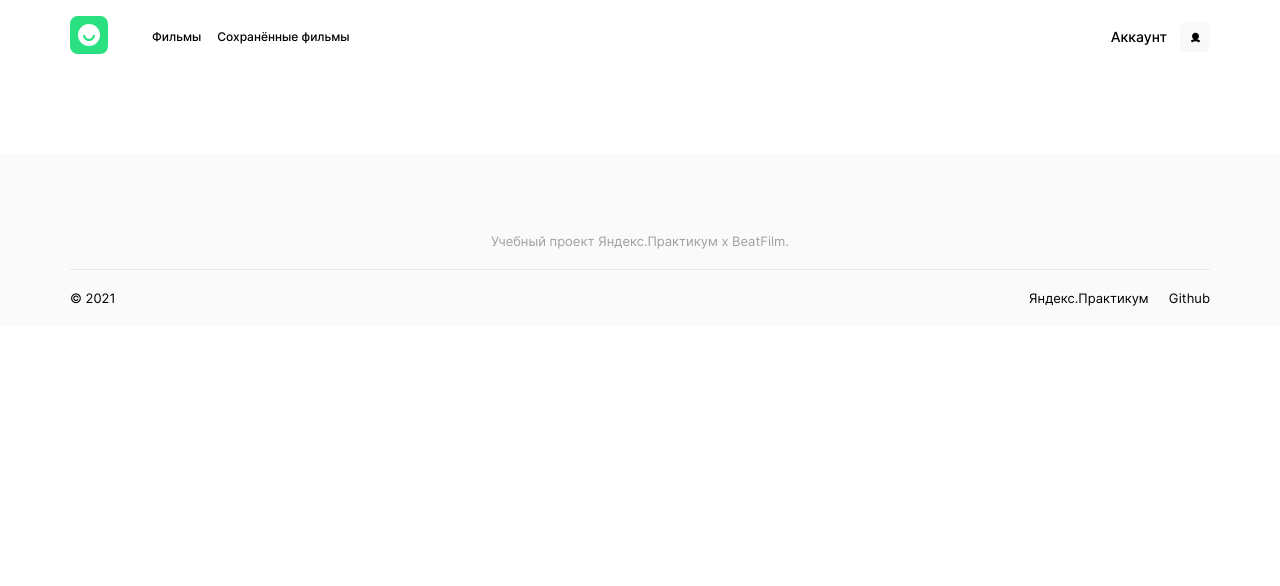
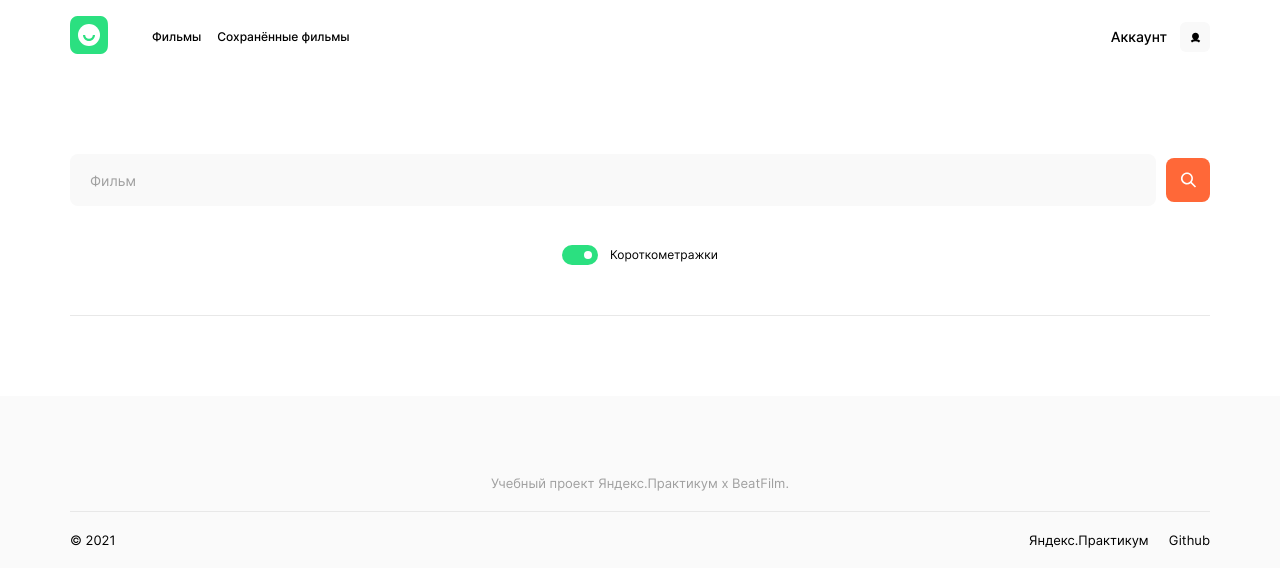
Before and after one commit to SofaLis/movies-explorer-frontend, a React (Create React App) app: page /movies in a window 1280 px wide. Shown: the top 586 px of the page. Built offline with nearby package versions, Linux system fonts and the light colour scheme.

Commit message:
feat: добавили компонент поиска фильма

```diff
--- a/src/components/FilterCheckbox/FilterCheckbox.css
+++ b/src/components/FilterCheckbox/FilterCheckbox.css
@@ -0,0 +1,48 @@
+.checkbox {
+    padding: 28px 0 39px;
+    border-bottom: 1px solid #E8E8E8;
+    display: flex;
+    align-items: center;
+    justify-content: center;
+}
+
+.checkbox__container {
+    display: flex;
+    gap: 12px;
+    align-items: center;
+    justify-content: center;
+}
+
+.checkbox__input {
+    width: 36px;
+    height: 20px;
+    background-image: url(../../images/checkbocks_on.svg);
+    transition: all 0.5s ease;
+}
+
+.isSelected {
+    background-image: url(../../images/checkbocks_off.svg);
+    transition: all 0.5s ease;
+}
+
+.checkbox__text {
+    font-weight: 400;
+    font-size: 12px;
+    line-height: 18px;
+}
+
+@media screen and (max-width: 850px) {
+    .checkbox {
+        padding: 40px 0;
+    }
+}
+
+@media screen and (max-width: 450px) {
+    .checkbox {
+        padding-top: 46px;
+    }
+
+    .checkbox__text {
+        font-size: 11px;
+    }
+}
--- a/src/components/FilterCheckbox/FilterCheckbox.js
+++ b/src/components/FilterCheckbox/FilterCheckbox.js
@@ -0,0 +1,20 @@
+import { useCallback, useState } from "react";
+import React from 'react';
+import './FilterCheckbox.css';
+
+
+export default function FilterCheckbox(props) {
+
+    const [isShort, setIsShort] = useState(false);
+    function onSelectShort () {
+        isShort ? setIsShort(false) : setIsShort(true);
+    }
+    return (
+        <div className="checkbox">
+            <div className="checkbox__container">
+                <div className={`checkbox__input ${isShort ? "isSelected" : ""}`} onClick={onSelectShort} />
+                <p className="checkbox__text">Короткометражки</p>
+            </div>
+        </div>
+    );
+}
--- a/src/components/Movies/Movies.css
+++ b/src/components/Movies/Movies.css
@@ -4,13 +4,13 @@
 }
 
 @media screen and (max-width: 850px) {
-    .main__baner {
+    .movies {
         width: calc(100% - (30px*2));
     }
 }
 
 @media screen and (max-width: 450px) {
-    .main__baner {
+    .movies {
         width: calc(100% - (10px*2));
     }
 }
--- a/src/components/Movies/Movies.js
+++ b/src/components/Movies/Movies.js
@@ -1,7 +1,6 @@
 import React from 'react';
 import './Movies.css';
 import SearchForm from '../SearchForm/SearchForm';
-import FilterCheckbox from '../FilterCheckbox/FilterCheckbox';
 import MoviesCardList from '../MoviesCardList/MoviesCardList';
 import Footer from '../Footer/Footer';
 import MoviesCard from '../MoviesCard/MoviesCard';
@@ -24,6 +23,7 @@ export default function Movies(props) {
         <>
             <Header  isLoggedIn={props.isLoggedIn} />
             <section className="movies">
+                <SearchForm />
             </section>
             <Footer />
         </>
--- a/src/components/SearchForm/SearchForm.css
+++ b/src/components/SearchForm/SearchForm.css
@@ -0,0 +1,35 @@
+.search-form__input-container {
+    display: flex;
+    gap: 10px;
+    justify-content: center;
+    align-items: center;
+}
+
+.search-form__input {
+    width: 100%;
+    border: none;
+    border-radius: 8px;
+    background-color: #F9F9F9;
+    font-weight: 400;
+    font-size: 14px;
+    line-height: 18px;
+    height: 50px;
+    color: black;
+    padding-left: 20px;
+}
+
+.search-form__input::placeholder {
+    color: #A0A0A0;
+}
+
+.search-form__button {
+    background-image: url(../../images/find.svg);
+    min-width: 44px;
+    height: 44px;
+}
+
+@media screen and (max-width: 450px) {
+    .search-form__input {
+        height: 44px;
+    }
+}
--- a/src/components/SearchForm/SearchForm.js
+++ b/src/components/SearchForm/SearchForm.js
@@ -0,0 +1,16 @@
+import React from 'react';
+import './SearchForm.css';
+import FilterCheckbox from '../FilterCheckbox/FilterCheckbox';
+
+export default function SearchForm(props) {
+    return (
+        <form className="search-form">
+            <div className="search-form__input-container">
+                <input className="search-form__input" type="text" placeholder="Фильм"
+                id="search-form" name="search-form" />
+                <button className="button search-form__button"></button>
+            </div>
+            <FilterCheckbox />
+        </form>
+    );
+}
```
